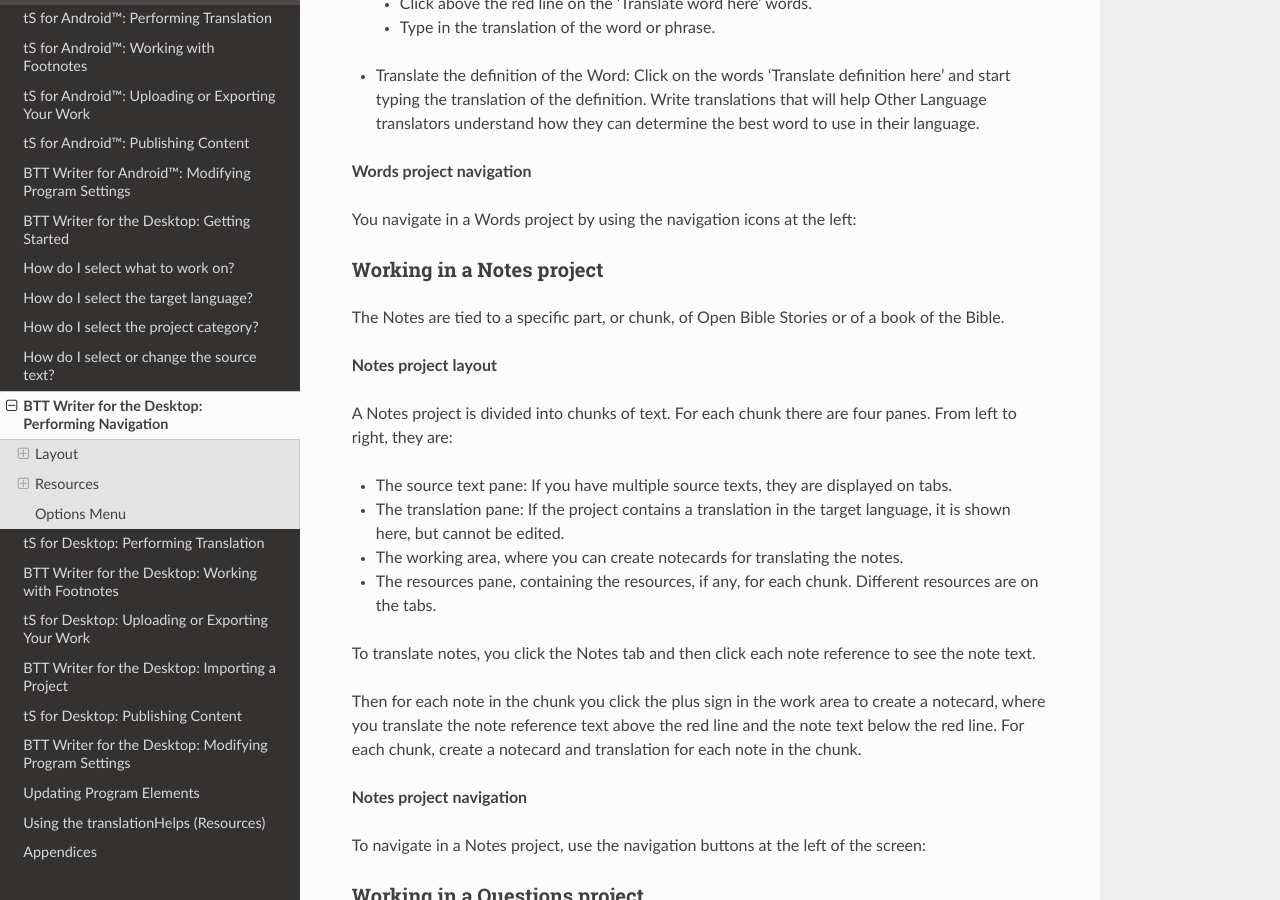
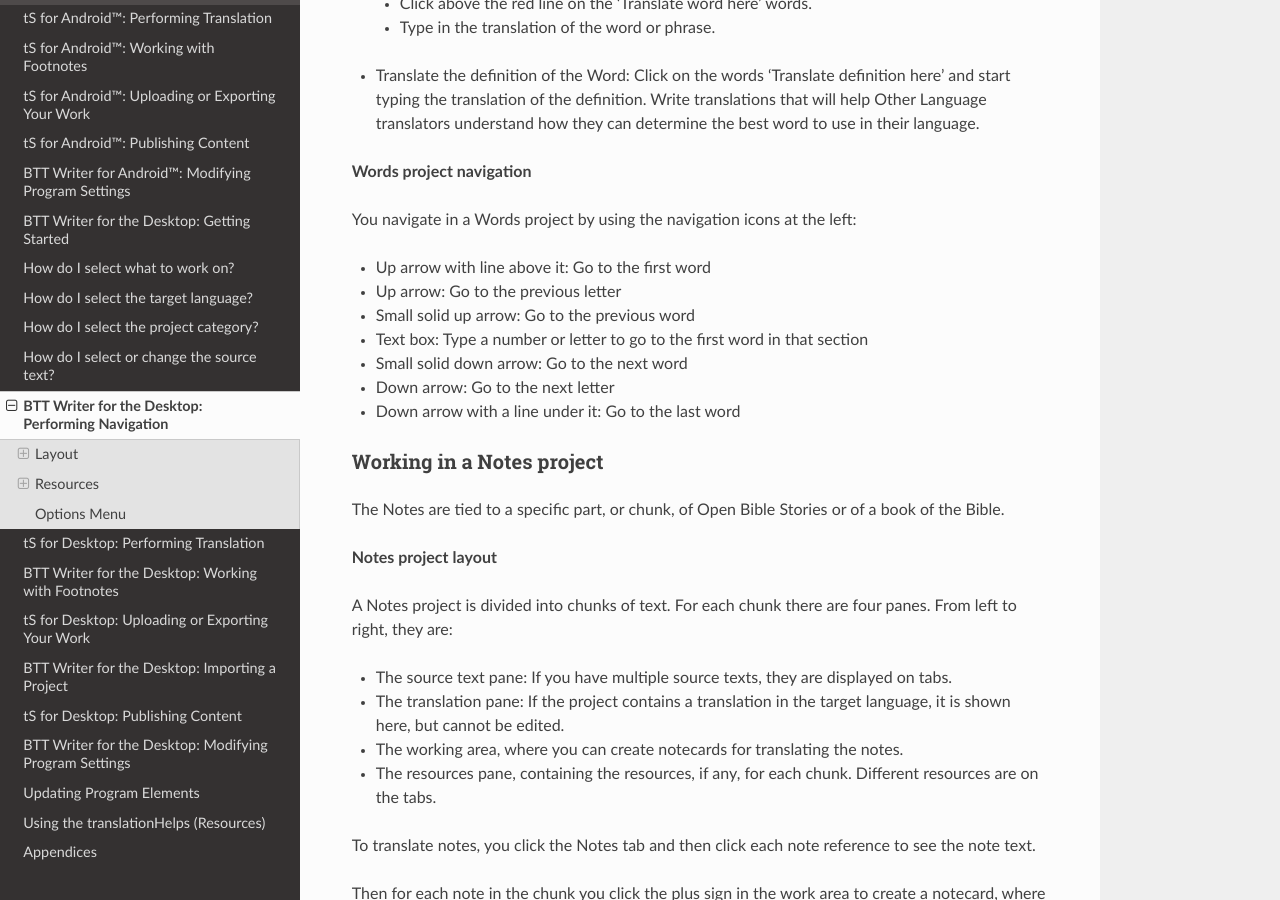
Before and after one commit to mondele/btt-writer-docs, a Sphinx documentation site: the page built from docs/dNavigate.rst, in a window 1280 px wide and 900 px high, scrolled down 1143 px. Built offline with Sphinx 7.4.7 and the Read the Docs theme 2.0.0, drawn with Linux system fonts in a browser that asks for light colours; pages that are not in the unit, such as notebooks, are missing from menus.

Commit message:
Update dNavigate.rst

```diff
--- a/docs/dNavigate.rst
+++ b/docs/dNavigate.rst
@@ -35,6 +35,20 @@
 **Words project navigation**
 
 You navigate in a Words project by using the navigation icons at the left:
+
+* Up arrow with line above it: Go to the first word
+
+* Up arrow: Go to the previous letter
+
+* Small solid up arrow: Go to the previous word
+
+* Text box: Type a number or letter to go to the first word in that section
+
+* Small solid down arrow: Go to the next word
+
+* Down arrow: Go to the next letter
+
+* Down arrow with a line under it: Go to the last word
 
 
 Working in a Notes project
```
